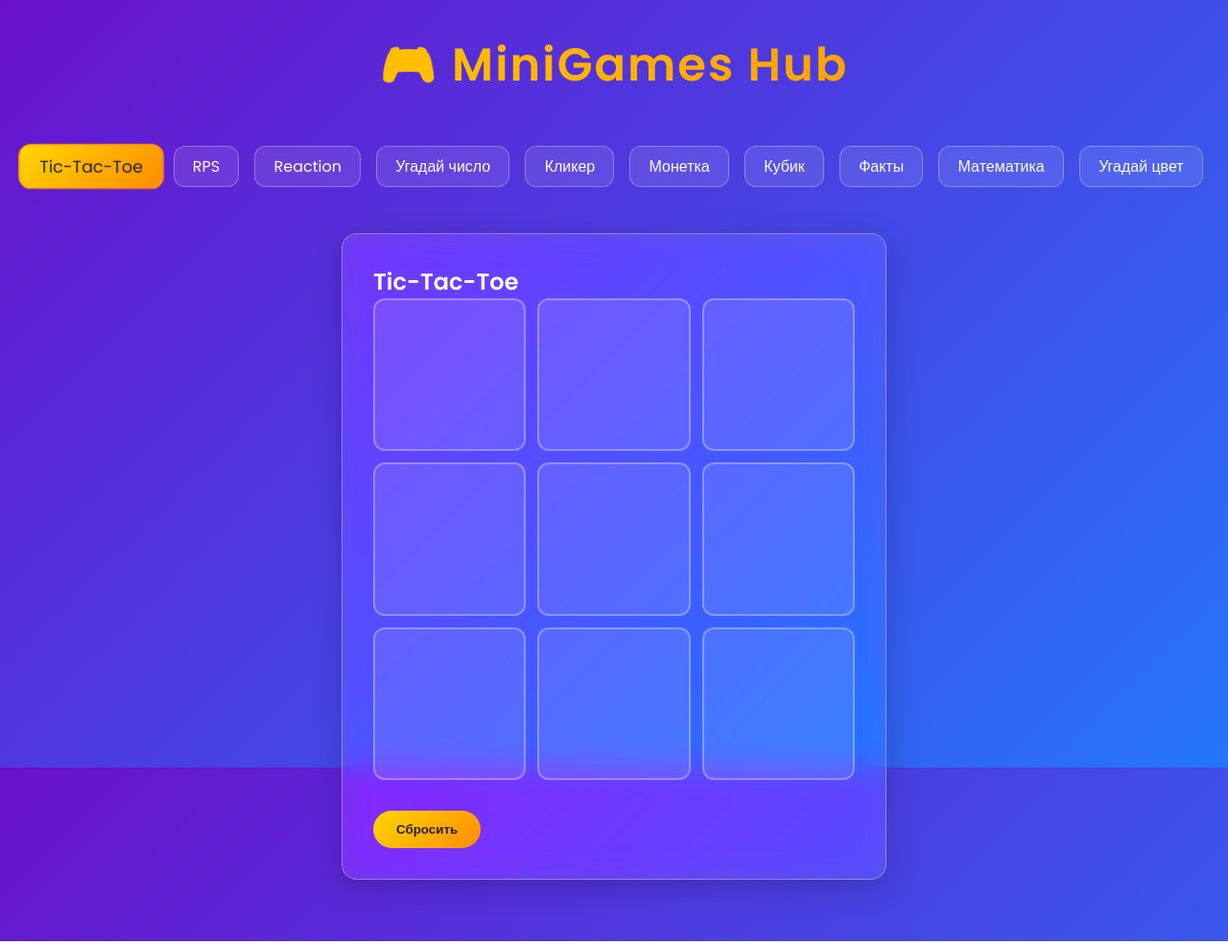
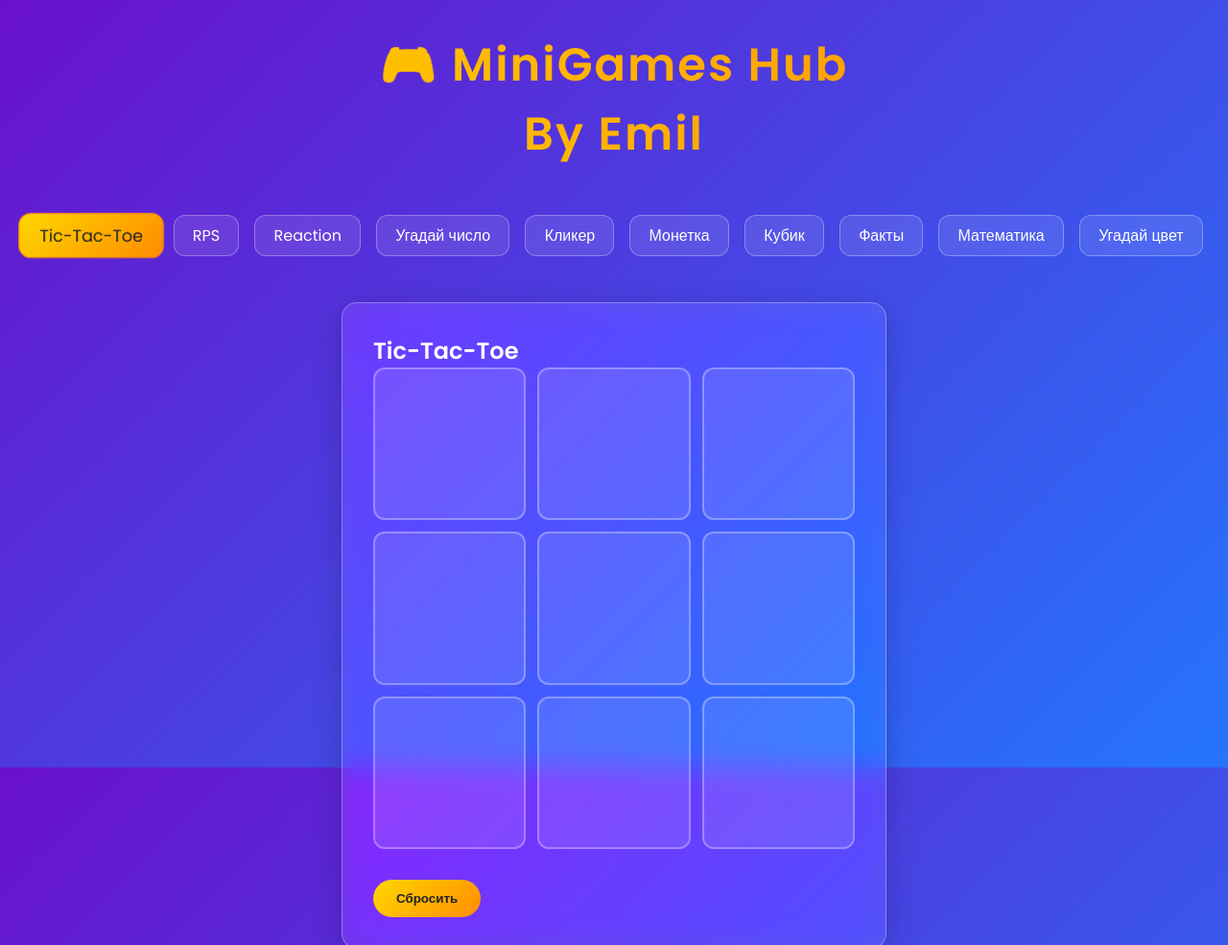
Before and after one commit to helfi233/gamehub, a plain HTML site: page index.html in a window 1280 px wide. Shown: the top 985 px of the page at 96% size. Drawn offline with Linux system fonts and the light colour scheme.

Commit message:
Update index2.html

```diff
--- a/index.html
+++ b/index.html
@@ -9,6 +9,7 @@
 <body>
   <header>
     <h1>🎮 MiniGames Hub</h1>
+    <h1>By Emil</h1>
   </header>
   <nav>
     <ul>
```
